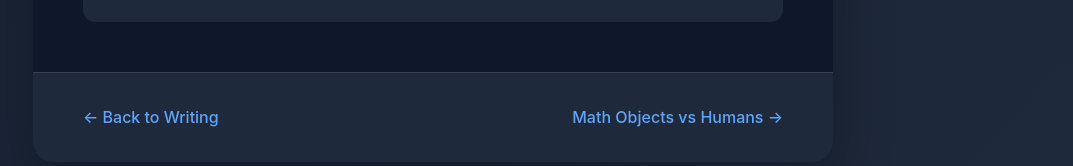
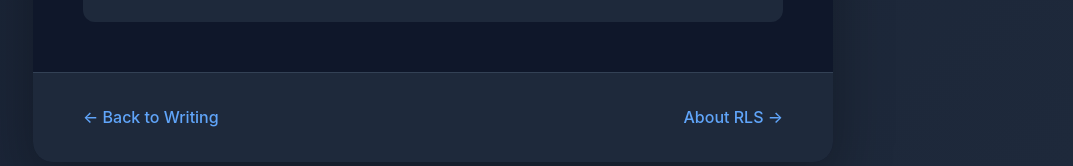
Before and after one commit to andisheGhs/andisheGhs.github.io, a Jekyll site: the page articles/correlation-clustering-intro.html, which Jekyll copies as it is, in a window 1280 px wide and 900 px high, scrolled down 2997 px. Shown: the part 718-884 px from the top of the window, without its empty margins (207-1280 px from the left). Built offline with Jekyll 4.4.1, drawn with Linux system fonts in a browser that asks for light colours.

Commit message:
Update navigation link to point to RLS page

```diff
--- a/articles/correlation-clustering-intro.html
+++ b/articles/correlation-clustering-intro.html
@@ -569,8 +569,8 @@
             <a href="../writing.html" class="nav-link">
                 ← Back to Writing
             </a>
-            <a href="math-objects-humans.html" class="nav-link">
-                Math Objects vs Humans →
+            <a href="RLS.html" class="nav-link">
+                About RLS →
             </a>
         </nav>
     </div>
```
